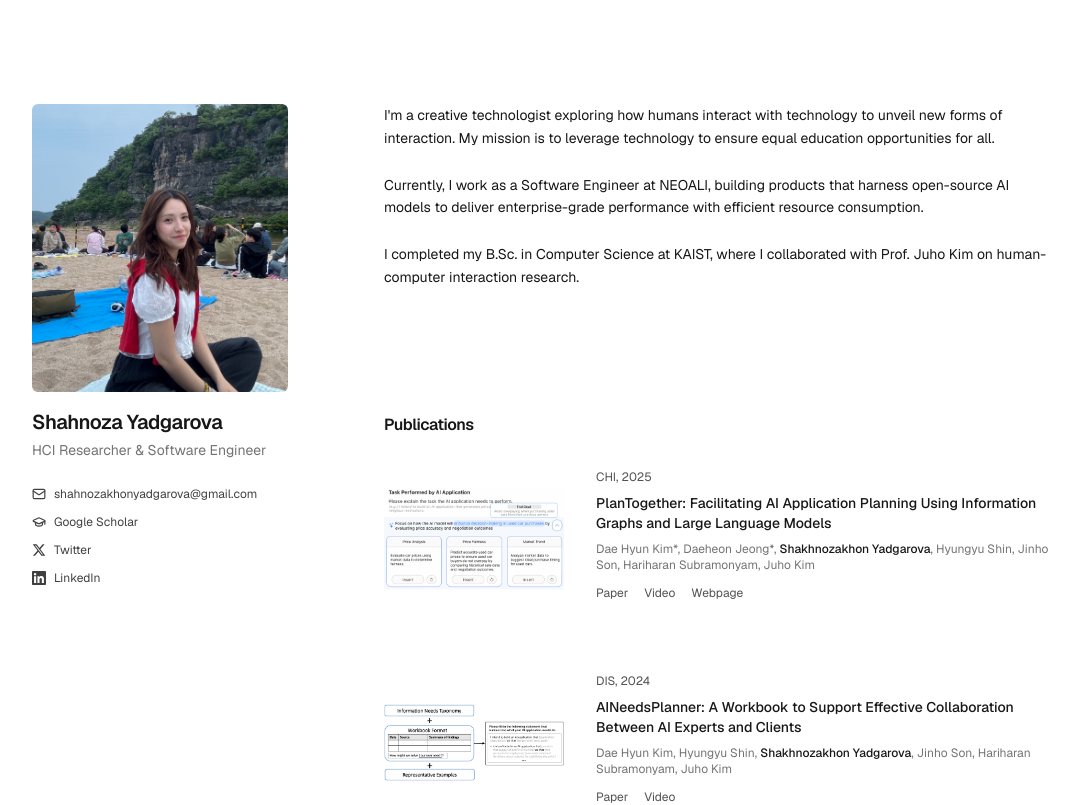
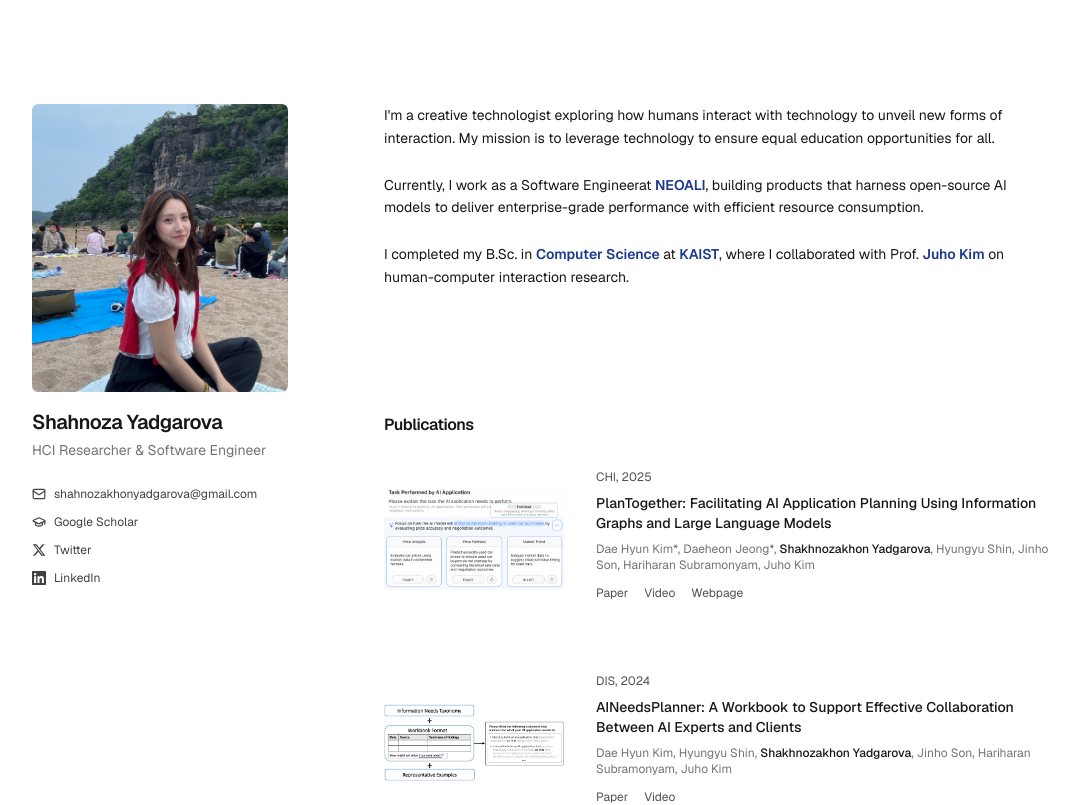
Before and after one commit to shahnozayadgar/noza, a Next.js app: page / in a window 1280 px wide. Shown: the top 805 px of the page, without its empty margins (128-1207 px from the left). Built offline with nearby package versions, Linux system fonts and the light colour scheme.

Commit message:
added highlights in text

```diff
--- a/app/page.tsx
+++ b/app/page.tsx
@@ -15,13 +15,13 @@ export default function HomePage() {
             leverage technology to ensure equal education opportunities for all.
           </p>
           <p className="text-sm leading-relaxed text-neutral-900">
-            Currently, I work as a Software Engineer at NEOALI, building products
+            Currently, I work as a Software Engineerat <span className="font-semibold text-blue-900">NEOALI</span>, building products
             that harness open-source AI models to deliver enterprise-grade performance
             with efficient resource consumption.
           </p>
           <p className="text-sm leading-relaxed text-neutral-900">
-            I completed my B.Sc. in Computer Science at KAIST, where I collaborated
-            with Prof. Juho Kim on human-computer interaction research.
+            I completed my B.Sc. in <span className="font-semibold text-blue-900">Computer Science</span> at <span className="font-semibold text-blue-900">KAIST</span>, where I collaborated
+            with Prof. <span className="font-semibold text-blue-900">Juho Kim</span> on human-computer interaction research.
           </p>
         </section>
 
```
